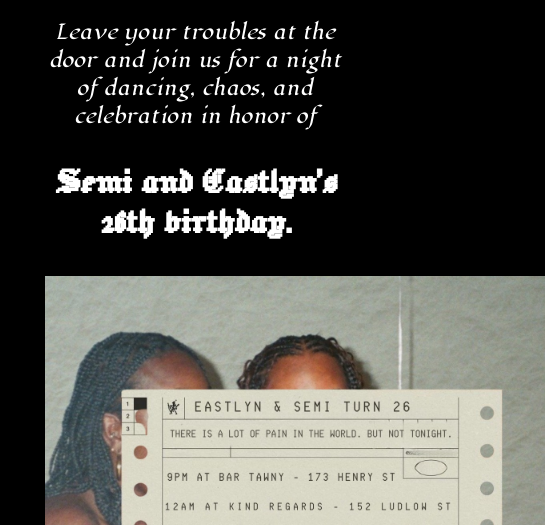
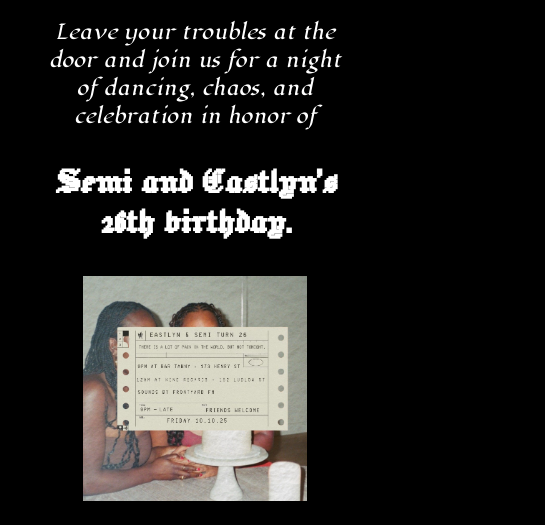
Before and after one commit to bigt00fgrin/birthday-semi-eastlyn, a plain HTML site: page index.html in a window 390 px wide. Shown: the part 542-1067 px from the top of the page, 545 px wide, since content can reach past the window. Drawn offline with Linux system fonts and the light colour scheme.

Commit message:
responsive image

```diff
--- a/index.html
+++ b/index.html
@@ -17,7 +17,7 @@
      <div class="details">
     <p>Leave your troubles at the door and join us for a night of dancing, chaos, and celebration in honor of </p>
     <h2> Semi and Eastlyn’s 26th birthday.</h2>
-    <img src= "img.png" width="500px">
+    <img src= "img.png" width="75%">
     <p>We’ll kick off the evening at the gorgeous, newly built Bar Tawny (173 Henry St, NYC 10002) from 9–12, <br> where we’ll enjoy the piano stylings of the visionary Aida Sherif. </p>
     <p>After that, we’ll make our pilgrimage to Kind Regards (152 Ludlow St, New York, NY 10002), <br> to dance the night away to DJs Tallboy, SevenStair and Eastariq </p>
     <p>Text 781-414-2164 to RSVP</p>
```
